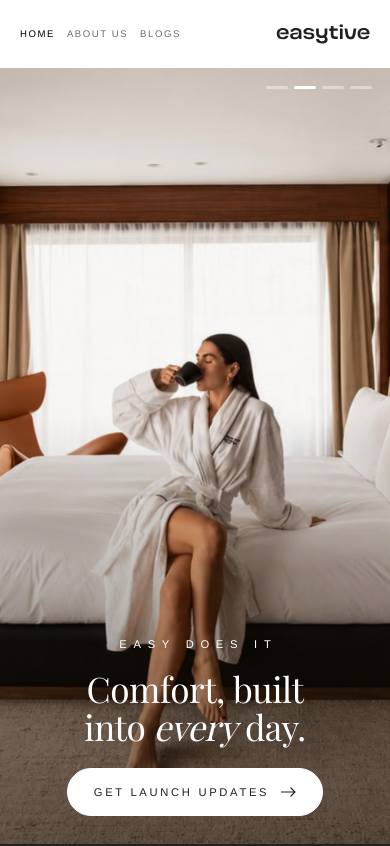
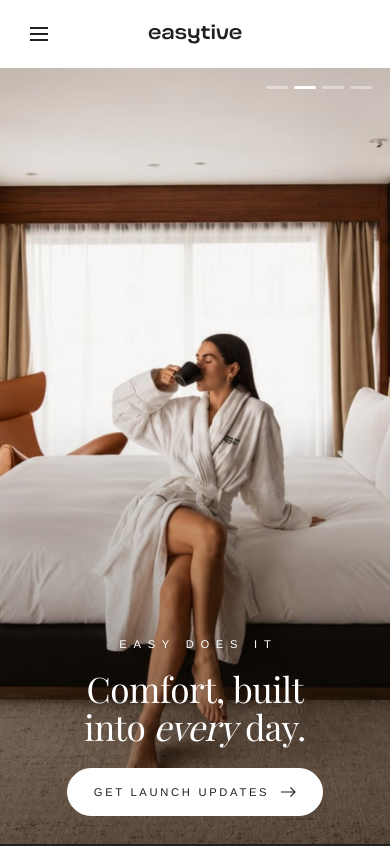
Before and after one commit to Rendersarc2026/Easytive, a Next.js app: page / in a window 390 px wide. Shown: the top 846 px of the page. Built offline with nearby package versions, Linux system fonts and the light colour scheme; a web font is replaced by a local one.

Commit message:
feat: enhance slim header with dropdown menu and accessibility improvements

```diff
--- a/src/app/site.css
+++ b/src/app/site.css
@@ -94,15 +94,28 @@ header.site.lined { box-shadow: 0 1px 0 var(--hair); }
 .hright { display: flex; justify-content: flex-end; gap: clamp(16px, 2vw, 28px); align-items: center; }
 .menu-btn { display: none; }
 @media (max-width: 900px) { .hbar nav { display: none; } .menu-btn { display: block; justify-self: start; } .hide-sm { display: none; } }
-/* Slim pre-launch header on phones: links stay inline on the left, wordmark moves right. */
-@media (max-width: 900px) {
-  .hbar.slim { grid-template-columns: 1fr auto; }
-  .hbar.slim nav { display: flex; gap: clamp(12px, 3vw, 22px); }
+/* Slim header's hamburger: three bars that become an X while the dropdown is open. */
+.menu-btn.icon-btn { width: 38px; height: 38px; padding: 0; }
+.menu-btn.icon-btn span { width: 18px; height: 2px; background: var(--ink); transition: transform 0.2s ease, opacity 0.2s ease; }
+.menu-btn.icon-btn[aria-expanded="true"] span:nth-child(1) { transform: translateY(6px) rotate(45deg); }
+.menu-btn.icon-btn[aria-expanded="true"] span:nth-child(2) { opacity: 0; }
+.menu-btn.icon-btn[aria-expanded="true"] span:nth-child(3) { transform: translateY(-6px) rotate(-45deg); }
+@media (max-width: 900px) { .menu-btn.icon-btn { display: grid; gap: 4px; place-content: center; } }
+
+/* Slim header dropdown: a white panel that slides out under the sticky bar. */
+.slim-drop {
+  position: absolute; top: 100%; left: 0; right: 0; z-index: 60;
+  background: var(--bg); border-bottom: 1px solid var(--hair);
+  box-shadow: 0 20px 34px -24px rgb(0 0 0 / 0.35);
+  animation: dropIn 0.18s ease both;
 }
-/* Very narrow phones: tighten the type so all three links still fit on one line. */
-@media (max-width: 400px) {
-  .hbar.slim nav a { font-size: 0.6rem; letter-spacing: 0.16em; }
+.slim-drop a {
+  display: block; padding: 15px var(--pad); border-top: 1px solid var(--hair);
+  font-size: 0.66rem; letter-spacing: 0.24em; text-transform: uppercase; color: var(--muted);
 }
+.slim-drop a:first-child { border-top: 0; }
+.slim-drop a:hover, .slim-drop a.on { color: #000; }
+@keyframes dropIn { from { opacity: 0; transform: translateY(-8px); } to { opacity: 1; transform: none; } }
 
 /* hero: two slides that cross-fade on their own */
 .hero { position: relative; overflow: hidden; height: clamp(460px, 78svh, 780px); background: #3a2716; color: var(--white); }
--- a/src/components/Header.tsx
+++ b/src/components/Header.tsx
@@ -2,7 +2,7 @@
 
 import Link from "next/link";
 import { usePathname } from "next/navigation";
-import { useEffect, useState } from "react";
+import { useEffect, useRef, useState } from "react";
 import { announcement, drawerNav, nav, type NavItem } from "@/data/site";
 import { BagButton } from "./Bag";
 import { Logo } from "./Logo";
@@ -20,6 +20,7 @@ export function Header({ items = nav, slim = false }: Props) {
   const [lined, setLined] = useState(false);
   const [open, setOpen] = useState(false);
   const pathname = usePathname();
+  const headerRef = useRef<HTMLElement | null>(null);
 
   // "#" links are homepage anchors, so they count as the current page only on "/".
   const isActive = (href: string) => (href.startsWith("#") ? pathname === "/" : pathname === href);
@@ -35,17 +36,28 @@ export function Header({ items = nav, slim = false }: Props) {
     if (!open) return;
     const onKey = (e: KeyboardEvent) => e.key === "Escape" && setOpen(false);
     document.addEventListener("keydown", onKey);
-    document.body.style.overflow = "hidden";
+    // Only the full-site drawer locks the page; the slim dropdown must not.
+    if (!slim) document.body.style.overflow = "hidden";
     return () => {
       document.removeEventListener("keydown", onKey);
-      document.body.style.overflow = "";
+      if (!slim) document.body.style.overflow = "";
     };
-  }, [open]);
+  }, [open, slim]);
+
+  // Slim header: a click outside the open dropdown closes it.
+  useEffect(() => {
+    if (!open || !slim) return;
+    const onClick = (e: MouseEvent) => {
+      if (headerRef.current && !headerRef.current.contains(e.target as Node)) setOpen(false);
+    };
+    document.addEventListener("click", onClick);
+    return () => document.removeEventListener("click", onClick);
+  }, [open, slim]);
 
   return (
     <>
       {!slim && <div className="ann">{announcement.join("  ·  ")}</div>}
-      <header className={`site${lined ? " lined" : ""}`}>
+      <header className={`site${lined ? " lined" : ""}`} ref={headerRef}>
         <div className={`wrap hbar${slim ? " slim" : ""}`}>
           <nav aria-label="Primary">
             {items.map((n) =>
@@ -60,11 +72,24 @@ export function Header({ items = nav, slim = false }: Props) {
               ),
             )}
           </nav>
-          {!slim && (
-            <button className="menu-btn" type="button" aria-expanded={open} aria-controls="drawer" onClick={() => setOpen(true)}>
-              Menu
-            </button>
-          )}
+          <button
+            className={`menu-btn${slim ? " icon-btn" : ""}`}
+            type="button"
+            aria-expanded={open}
+            aria-controls={slim ? "slim-menu" : "drawer"}
+            aria-label="Menu"
+            onClick={() => setOpen((o) => !o)}
+          >
+            {slim ? (
+              <>
+                <span />
+                <span />
+                <span />
+              </>
+            ) : (
+              "Menu"
+            )}
+          </button>
           {slim ? (
             <Link className="logo" href="/">
               <Logo title="Easytive home" />
@@ -83,6 +108,15 @@ export function Header({ items = nav, slim = false }: Props) {
             </div>
           )}
         </div>
+        {slim && open && (
+          <nav className="slim-drop" id="slim-menu" aria-label="Menu">
+            {items.map((n) => (
+              <Link key={n.href} href={n.href} className={isActive(n.href) ? "on" : undefined} aria-current={isActive(n.href) ? "page" : undefined} onClick={() => setOpen(false)}>
+                {n.label}
+              </Link>
+            ))}
+          </nav>
+        )}
       </header>
 
       {!slim && open && (
```
